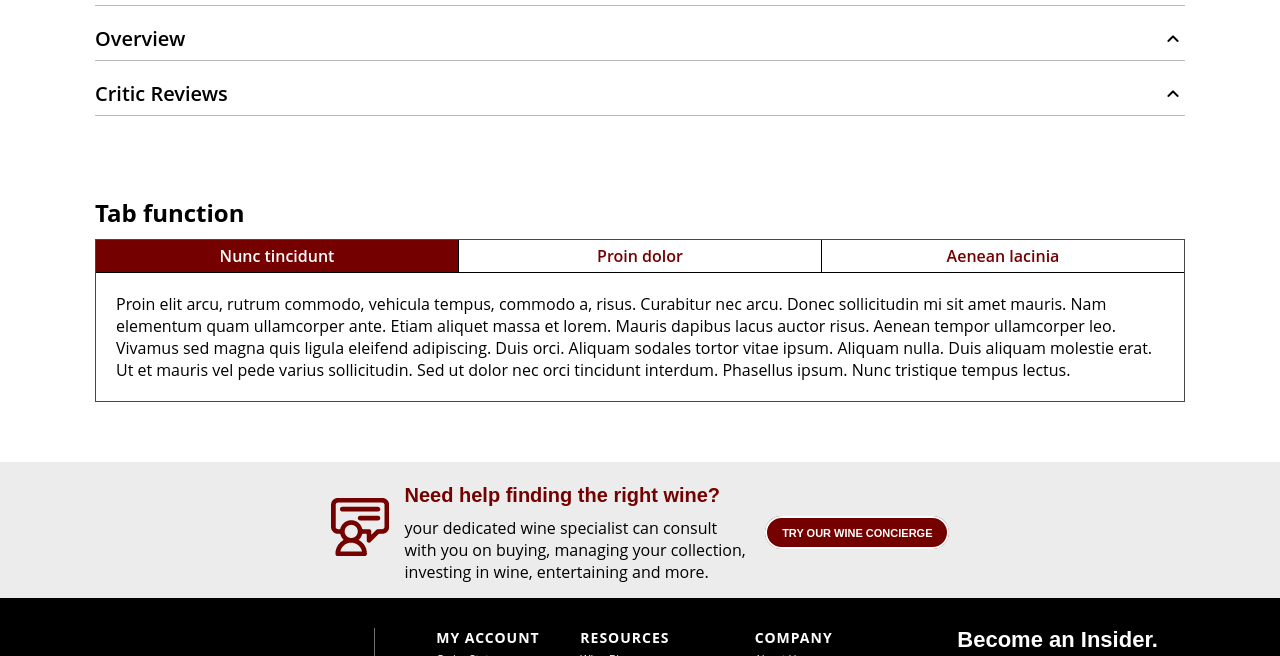
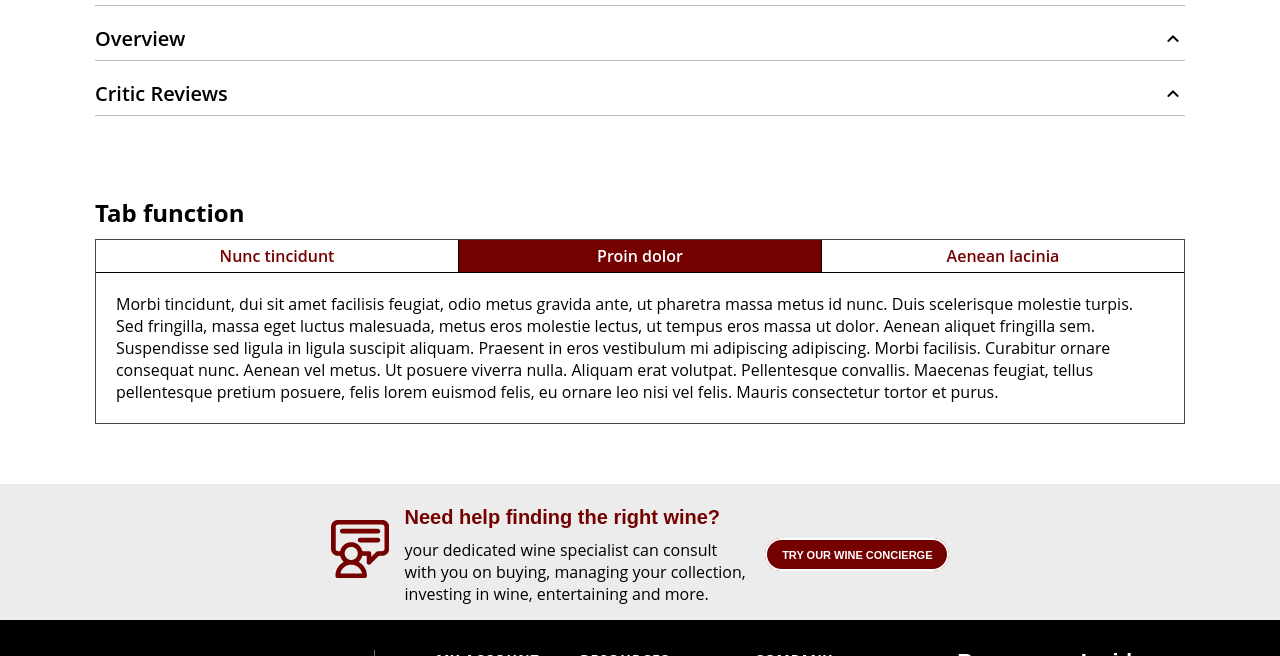
Before and after one commit to yuvarajchandirasekaran/Sokolin_PDP_Page_responsive, a plain HTML site: page index.html in a window 1280 px wide. Both pictures are taken after a click on the item "Proin dolor". Shown: the part 1330-1986 px from the top of the page. Drawn offline with nearby package versions, Linux system fonts and the light colour scheme; files whose address does not match are found by name; a web font is replaced by a local one.

Commit message:
tab-functionality completed

```diff
--- a/index.html
+++ b/index.html
@@ -8,7 +8,7 @@
     <link rel="stylesheet" href="style.css">
     <!-- google icons -->
     <link rel="stylesheet"
-        href="https://fonts.googleapis.com/css2?family=Material+Symbols+Sharp:opsz,wght,FILL,GRAD@20..48,100..700,0..1,-50..200" />
+        href="https://fonts.googleapis.com/css2?family=Material+Symbo   ls+Sharp:opsz,wght,FILL,GRAD@20..48,100..700,0..1,-50..200" />
     <link rel="stylesheet"
         href="https://fonts.googleapis.com/css2?family=Material+Symbols+Rounded:opsz,wght,FILL,GRAD@20..48,100..700,0..1,-50..200" />
     <link rel="stylesheet"
@@ -652,12 +652,12 @@
         <section class="tab-function">
             <h1>Tab function</h1>
             <div class="tabs-container">
-                <ul class="flex">
-                    <li class="tab-btn active" data-id="tab-1"><a>Nunc tincidunt</a></li>
-                    <li class="tab-btn" data-id="tab-2"><a>Proin dolor</a></li>
-                    <li class="tab-btn" data-id="tab-3"><a>Aenean lacinia</a></li>
+                <ul class="flex tabs">
+                    <li class="tab active" data-id="tab-1"><a>Nunc tincidunt</a></li>
+                    <li class="tab" data-id="tab-2"><a>Proin dolor</a></li>
+                    <li class="tab" data-id="tab-3"><a>Aenean lacinia</a></li>
                 </ul>
-                <div class="content active"  id="tabs-1" >
+                <div class="tab-content"  id="tab-1" >
                     <p>Proin elit arcu, rutrum commodo, vehicula tempus, commodo a, risus. Curabitur nec arcu. Donec
                         sollicitudin mi sit amet mauris. Nam elementum quam ullamcorper ante. Etiam aliquet massa et
                         lorem. Mauris dapibus lacus auctor risus. Aenean tempor ullamcorper leo. Vivamus sed magna quis
@@ -665,7 +665,7 @@
                         aliquam molestie erat. Ut et mauris vel pede varius sollicitudin. Sed ut dolor nec orci
                         tincidunt interdum. Phasellus ipsum. Nunc tristique tempus lectus.</p>
                 </div>
-                <div class="content" id="tabs-2"  style="display: none;">
+                <div class="tab-content" id="tab-2"  style="display: none;">
                     <p>Morbi tincidunt, dui sit amet facilisis feugiat, odio metus gravida ante, ut pharetra massa metus
                         id nunc. Duis scelerisque molestie turpis. Sed fringilla, massa eget luctus malesuada, metus
                         eros molestie lectus, ut tempus eros massa ut dolor. Aenean aliquet fringilla sem. Suspendisse
@@ -675,7 +675,7 @@
                         posuere, felis lorem euismod felis, eu ornare leo nisi vel felis. Mauris consectetur tortor et
                         purus.</p>
                 </div>
-                <div class="content" id="tabs-3"  style="display: none;">
+                <div class="tab-content" id="tab-3"  style="display: none;">
                     <p>Mauris eleifend est et turpis. Duis id erat. Suspendisse potenti. Aliquam vulputate, pede vel
                         vehicula accumsan, mi neque rutrum erat, eu congue orci lorem eget lorem. Vestibulum non ante.
                         Class aptent taciti sociosqu ad litora torquent per conubia nostra, per inceptos himenaeos.
--- a/index.js
+++ b/index.js
@@ -88,17 +88,22 @@ $(document).ready(function () {
   // ----------------------------------
 
   // 6.for wine detail accordian
-  // $(".accord-title").click(function () {
-  //   $(this).toggleClass('opened')
-  //   var target = $(this).data("target");
-  //   $('.expand-cont[data-target="' + target + '"]').slideToggle();
-  //   if ($('.arrow-icon[data-target="' + target + '"]').text() === 'expand_more') {
-  //     $('.arrow-icon[data-target="' + target + '"]').text('expand_less');
-  //   }
-  //   else {
-  //     $('.arrow-icon[data-target="' + target + '"]').text('expand_more');
-  //   }
-  // });
+  $(document).ready(function () {
+    $('.tab').click(function () {
+      const tabId = $(this).data('id');
+
+      // Remove 'active' class from all tabs
+      $('.tab').removeClass('active');
+      $(this).addClass('active');
+
+      // Hide all tab contents
+      $('.tab-content').hide();
+
+      // Display the clicked tab content
+      $('#' + tabId).show();
+    });
+  });
+
   $(".accord-title").click(function () {
     var target = $(this).data("target");
 
--- a/style.less
+++ b/style.less
@@ -1467,7 +1467,7 @@ body {
                         border-bottom: 1px solid var(--primary-black);
                     }
 
-                    .tab-btn.active {
+                    .tab.active {
                         background-color: var(--primary-red);
 
                         a {
```
Also changed, not shown: style.css.
